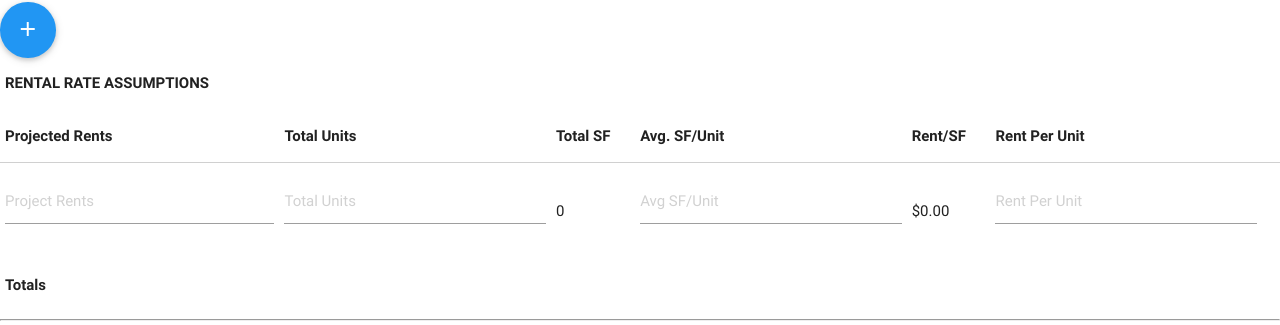
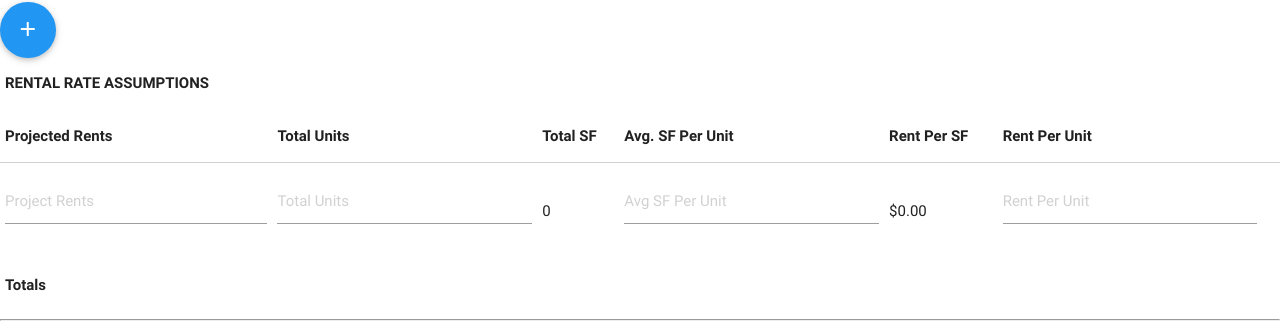
Before and after one commit to htisaksen/Columbia-MSRED, a Flask app: template templates/dashboard.html in a window 1280 px wide. Shown: the part 2721-3046 px from the top of the page. Run offline with Flask 2, Linux system fonts and the light colour scheme; the template is opened without the code that fills it: most values are stand-ins (such as "Sample title", 1, 10 or a date in 2020).

Commit message:
1) dashboard.html - added Market Rental Assumptions dynamic table html, updated text in Rental Rate table from '/' to 'Per'. 2) main.js - created Market Rental Assumptions table - add row, delete row

```diff
--- a/static/jsx/main.js
+++ b/static/jsx/main.js
@@ -36,23 +36,36 @@ $(document).ready(function(){
 		// }
 
 
-//Javascript rental rate first insert row -------------------------------------------
+//Javascript Rental Rate Assumptions first insert row -------------------------------------------
 	$('#Rental_Rate_Assumptions').find('tbody')
 		.append($("<tr class = 'rent_row'>")
 		.append($("<td>").html("<input type='text' name='proj_rents' class='proj_rents' placeholder='Project Rents'></td>"))
 		.append($("<td>").html("<input type='text' name='total_units' class='total_units' placeholder='Total Units'></td>"))
 		.append($("<td class = 'total_sf'></td>").text("0"))
-		.append($("<td>").html("<input type='text' name='avg_sf_per_unit' class='avg_sf_per_unit' placeholder='Avg SF/Unit'></td>"))
+		.append($("<td>").html("<input type='text' name='avg_sf_per_unit' class='avg_sf_per_unit' placeholder='Avg SF Per Unit'></td>"))
 		.append($("<td class = 'rent_per_sf'></td>").text("$0.00"))
 		.append($("<td>").html("<input type='text' name='rent_per_unit' class='rent_per_unit' placeholder='Rent Per Unit'></td>"))
 		)
+//Javascript Market Rental Rate Assumptions first insert row -------------------------------------------
+	$('#Market_Rental_Assumptions').find('tbody')
+		.append($("<tr class = 'year_row'>")
+		.append($("<td></td>"))
+		.append($("<td></td>"))
+		.append($("<td>").html("<input type='text' name='mktRentRevenue' class='mktRentRevenue' placeholder='Revenue (%)'></td>"))
+		.append($("<td>").html("<input type='text' name='mktRentExpenses' class='mktRentExpenses' placeholder='Expenses (%)'></td>"))
+		.append($("<td>").html("<input type='text' name='mktRentVacancy' class='mktRentVacancy' placeholder='Vacancy (%)'></td>"))
+		.append($("<td>").html("<input type='text' name='mktRentConcessions' class='mktRentConcessions' placeholder='Concessions (%)'></td>"))
+		.append($("<td>").html("<input type='text' name='mktRentCreditLoss' class='mktRentCreditLoss' placeholder='Credit Loss (%)'></td>"))
+		)
 
 
+// ============================================================================================================
+// Start of ALL calculations for Rental Rate Assumptions table --------------------------------------------------------------------------------------
+// ============================================================================================================
 
-// Start of ALL calculations for Rental Rate Assumptions table --------------------------------------------------------------------------------------
 	var applyOnInput = function(event){
 
-	//RENTAL RATE ASSUMPTIONS
+	//RENTAL RATE ASSUMPTIONS Table
 		// Calculates row data for Rental Rate Assumptions -------------------------------------------
 		total_units = parseInt($('.total_units', this).val());
 		avg_sf_per_unit = parseInt($(".avg_sf_per_unit", this).val());
@@ -73,23 +86,26 @@ $(document).ready(function(){
 		sum_total_sf = 0;
 		SP_list_rpu = 0;
 
+		//calculates total value: Total Units
 		$tu.each(function(){
 			sum_total_units += parseInt($(this).val());
 		});
 
+		//calculates total value: Total SF
 		$tsf.each(function(){
 			sum_total_sf += parseInt($(this).text());
 		});
 
+		//calculates total value: Rent Per Unit
 		$rrow.each(function(){
 			num_units = $(this).find('.total_units').val();
 			rent_units = $(this).find('.rent_per_unit').val();
 			SP_list_rpu = SP_list_rpu + (num_units * rent_units);
 		})
 
-		sum_avg_sf_per_unit = sum_total_sf/sum_total_units;
-		SP_list_rpu = SP_list_rpu/sum_total_units;
-		sum_rent_per_sf = SP_list_rpu/sum_avg_sf_per_unit;
+		sum_avg_sf_per_unit = sum_total_sf/sum_total_units; //calculates total value: Avg SF Per Unit
+		SP_list_rpu = SP_list_rpu/sum_total_units; 		//calculates total value: Rent Per Unit
+		sum_rent_per_sf = SP_list_rpu/sum_avg_sf_per_unit;		//calculates total value: Rent Per SF
 
 		//appends total values to dashboard
 		$('#Rental_Rate_Assumptions tfoot .total_units').text(sum_total_units);
@@ -97,19 +113,18 @@ $(document).ready(function(){
 		$('#Rental_Rate_Assumptions tfoot .avg_sf_per_unit').text(sum_avg_sf_per_unit);
 		$('#Rental_Rate_Assumptions tfoot .rent_per_sf').text(sum_rent_per_sf);
 		$('#Rental_Rate_Assumptions tfoot .rent_per_unit').text(SP_list_rpu);
-	//END RENTAL RATE Assumptions
+	//END RENTAL RATE ASSUMPTIONS Table
 
 	}; //end applyOnInput function
 
 	//Runs input function
 	$('.rent_row').on('input', applyOnInput);
 
-//--------------------------------------------------------------------------------------
 
-
-
-
-	//Rental Rate Form Dynamic Table -------------------------------------------
+// ============================================================================================================
+//Rental Rate Form Dynamic Table
+// ============================================================================================================
+	// adds one row to table when the 'add' button is clicked
 	$("#rental_rate_form").on('click', function(event) {
 		event.preventDefault();
 		$('#Rental_Rate_Assumptions').find('tbody')
@@ -123,13 +138,67 @@ $(document).ready(function(){
 			.append($('<td>').html("<a>[X]</a></td>"))
 			)
 
-				// function to delete all additionally added rows from the Rental Rate Assumptions table -------------------------------------------
+		// function to delete all additionally added rows from the Rental Rate Assumptions table
 		$('tr[class^="rent_row"] a').on('click', function(event) {
 			$(this).parent().parent().remove();
 			applyOnInput();
 		});
-				//Runs input function inside  -------------------------------------------
+		//Runs input function inside
 		$('.rent_row').on('input', applyOnInput);
 
-		}) //end addrow
+	}) //end addrow function
+
+
+
+
+
+
+
+
+	// RETURNS SUMMARY
+	// END RETURN SUMMARY
+
+	// CURRENT FINANCIALS
+	// END CURRENT FINANCIALS
+
+
+
+
+
+
+
+
+
+
+
+
+
+// ============================================================================================================
+//MARKET RENTAL ASSUMPTIONS Dynamic Table
+// ============================================================================================================
+	// adds one row to table when the 'add' button is clicked
+	$("#market_rental_form").on('click', function(event) {
+		event.preventDefault();
+		$('#Market_Rental_Assumptions').find('tbody')
+			.append($("<tr class = 'year_row'>")
+			.append($("<td></td>"))
+			.append($("<td></td>"))
+			.append($("<td>").html("<input type='text' name='mktRentRevenue' class='mktRentRevenue' placeholder='Revenue (%)'></td>"))
+			.append($("<td>").html("<input type='text' name='mktRentExpenses' class='mktRentExpenses' placeholder='Expenses (%)'></td>"))
+			.append($("<td>").html("<input type='text' name='mktRentVacancy' class='mktRentVacancy' placeholder='Vacancy (%)'></td>"))
+			.append($("<td>").html("<input type='text' name='mktRentConcessions' class='mktRentConcessions' placeholder='Concessions (%)'></td>"))
+			.append($("<td>").html("<input type='text' name='mktRentCreditLoss' class='mktRentCreditLoss' placeholder='Credit Loss (%)'></td>"))
+			.append($('<td>').html("<a>[X]</a></td>"))
+			)
+
+		// function to delete all additionally added rows
+		$('tr[class^="year_row"] a').on('click', function(event) {
+			$(this).parent().parent().remove();
+			applyOnInput();
+		});
+
+	}); //end addrow function
+
+
+// ============================================================================================================
 }); //end of doc
--- a/templates/dashboard.html
+++ b/templates/dashboard.html
@@ -227,8 +227,8 @@
           <th>Projected Rents</th>
           <th>Total Units</th>
           <th>Total SF</th>
-          <th>Avg. SF/Unit</th>
-          <th>Rent/SF</th>
+          <th>Avg. SF Per Unit</th>
+          <th>Rent Per SF</th>
           <th>Rent Per Unit</th>
           <th>&nbsp;</th>
         </tr>
@@ -515,20 +515,20 @@
         <td>{{Replacement_Reserves_PercentofTotal}}</td>
       </tr>
       <tr>
-        <th>Total Operating Expenses</th>
-        <th>&nbsp;</th>
-        <th>{{Total_Operating_Expenses_Total}}</th>
-        <th>{{Total_Operating_Expenses_DollarPerUnit}}</th>
-        <th>{{Total_Operating_Expenses_DollarPerSF}}</th>
-        <th>{{Total_Operating_Expenses_PercentofTotal}}</th>
+        <td>Total Operating Expenses</td>
+        <td>&nbsp;</td>
+        <td>{{Total_Operating_Expenses_Total}}</td>
+        <td>{{Total_Operating_Expenses_DollarPerUnit}}</td>
+        <td>{{Total_Operating_Expenses_DollarPerSF}}</td>
+        <td>{{Total_Operating_Expenses_PercentofTotal}}</td>
       </tr>
       <tr>
-        <th>Net Operating Expenses</th>
-        <th>&nbsp;</th>
-        <th>{{Net_Operating_Expenses_Total}}</th>
-        <th>{{Net_Operating_Expenses_DollarPerUnit}}</th>
-        <th>{{Net_Operating_Expenses_DollarPerSF}}</th>
-        <th>&nbsp;</th>
+        <td>Net Operating Expenses</td>
+        <td>&nbsp;</td>
+        <td>{{Net_Operating_Expenses_Total}}</td>
+        <td>{{Net_Operating_Expenses_DollarPerUnit}}</td>
+        <td>{{Net_Operating_Expenses_DollarPerSF}}</td>
+        <td>&nbsp;</td>
       </tr>
     </table>
     <hr>
```
Lines whose indentation alone changed are shown as unchanged.
